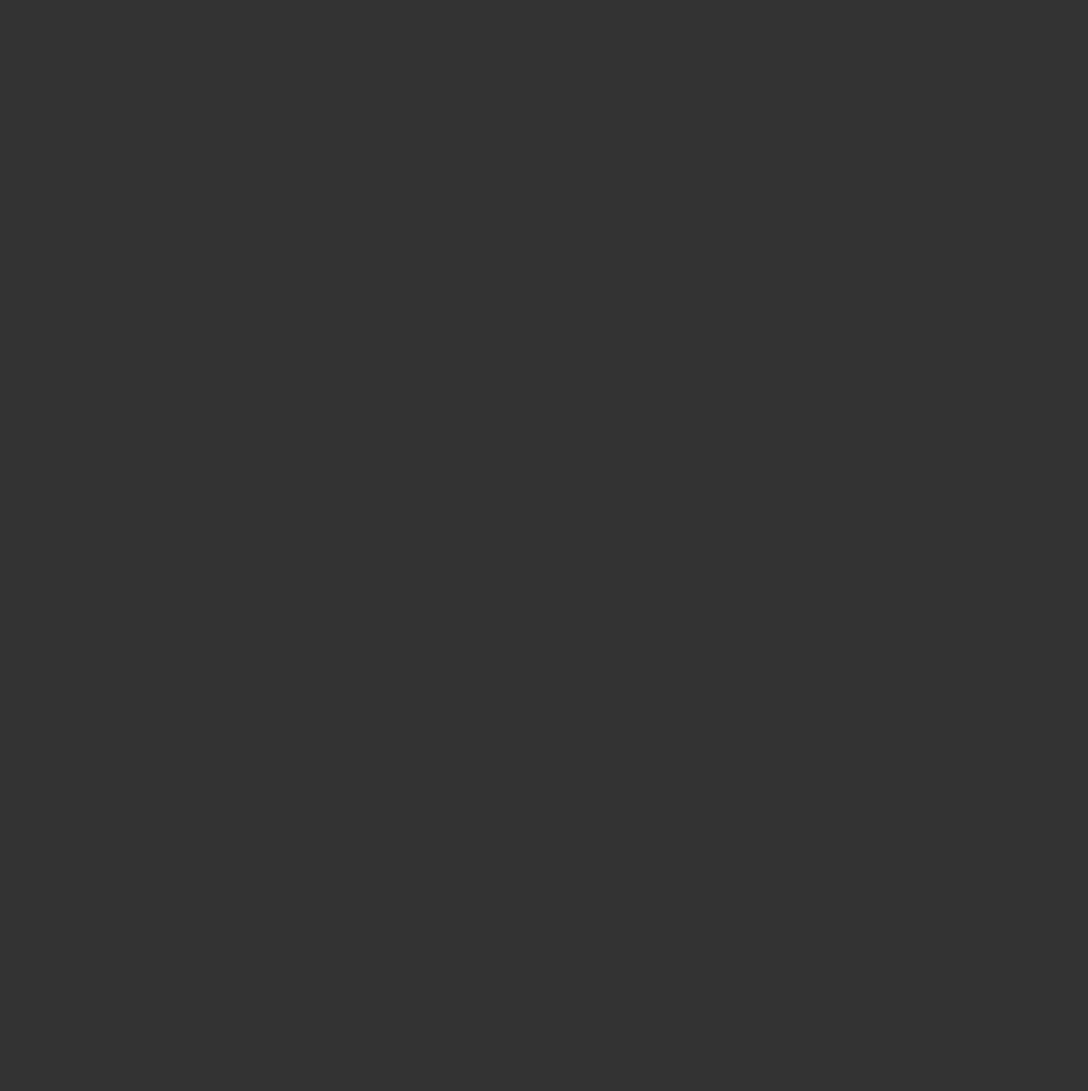
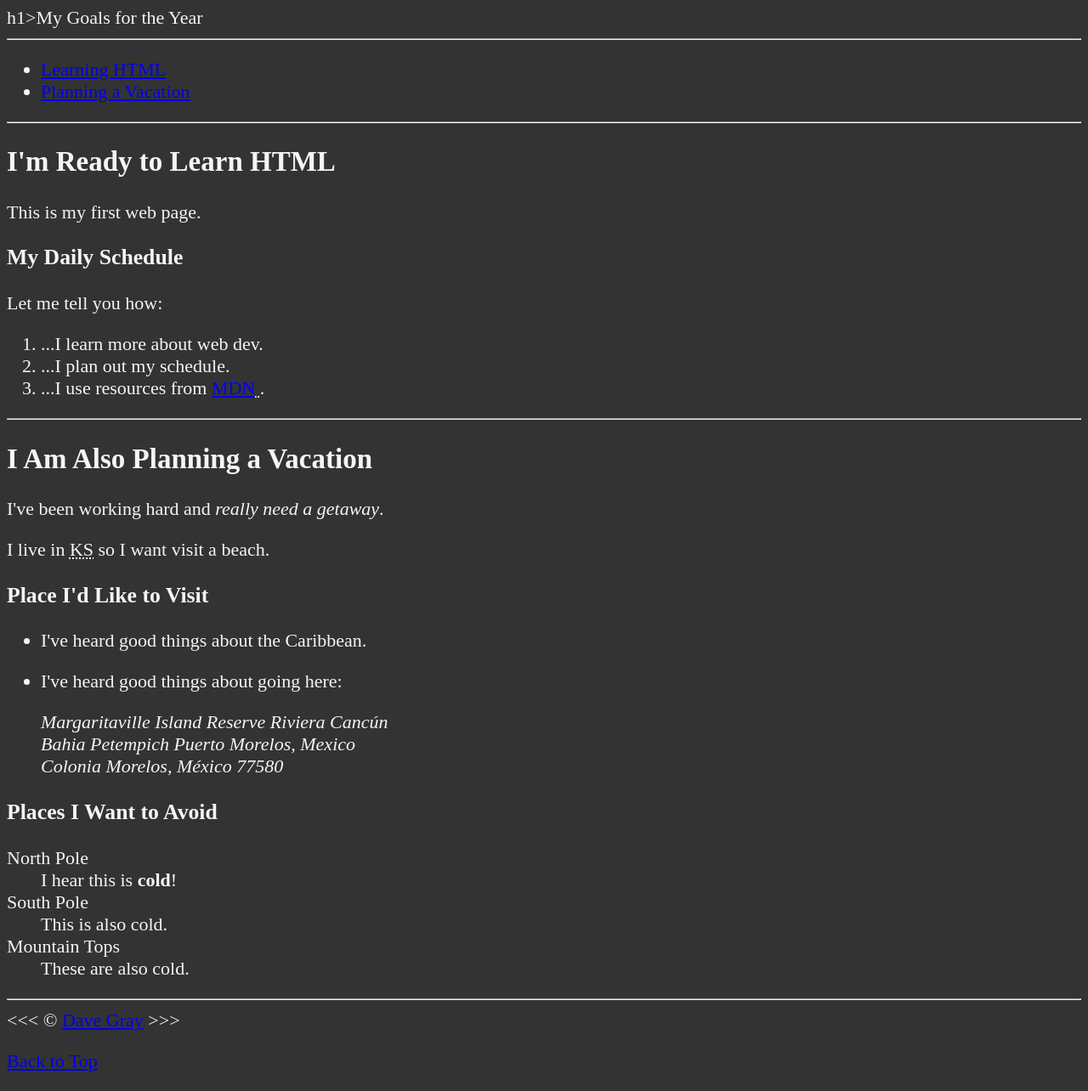
Before and after one commit to jimbo9943/Cowboys, a plain HTML site: page index.html in a window 1280 px wide. Shown: the whole page at 85% size. Before the commit the page ends 800 px from the top, so only its background shows below. Drawn offline with Linux system fonts and the light colour scheme.

Commit message:
second commit

```diff
--- a/index.html
+++ b/index.html
@@ -7,6 +7,77 @@
     <link rel="stylesheet" href="style.css">
 </head>
 <body>
+    h1>My Goals for the Year</h1>
 
+    <hr>
+
+    <nav>
+        <ul>
+            <li>
+                <a href="#html">Learning HTML</a>
+            </li>
+            <li>
+                <a href="#vacation">Planning a Vacation</a>
+            </li>
+        </ul>
+    </nav>
+
+    <hr>
+
+    <section id="html">
+        <h2>I'm Ready to Learn HTML</h2>
+        <p>This is my first web page.</p>
+
+        <h3>My Daily Schedule</h3>
+        <p>Let me tell you how:</p>
+        <ol>
+            <li>...I learn more about web dev.</li>
+            <li>...I plan out my schedule.</li>
+            <li>...I use resources from <abbr title="Mozilla Developer Network">
+                    <a href="https://developer.mozilla.org/">MDN</a>
+                </abbr>.</li>
+        </ol>
+    </section>
+
+    <hr>
+
+    <section id="vacation">
+        <h2>I Am Also Planning a Vacation</h2>
+        <p>I've been working hard and <em>really need a getaway</em>.</p>
+        <p>I live in <abbr title="Kansas">KS</abbr> so I want visit a beach.</p>
+
+        <h3>Place I'd Like to Visit</h3>
+        <ul>
+            <li>
+                <p>I've heard good things about the Caribbean.</p>
+            </li>
+            <li>
+                <p>I've heard good things about going here:</p>
+                <address>
+                    Margaritaville Island Reserve Riviera Cancún<br>
+                    Bahia Petempich Puerto Morelos, Mexico<br>
+                    Colonia Morelos, México 77580
+                </address>
+            </li>
+        </ul>
+        <!-- TODO: Add more places -->
+        <h3>Places I Want to Avoid</h3>
+        <dl>
+            <dt>North Pole</dt>
+            <dd>I hear this is <strong>cold</strong>!</dd>
+
+            <dt>South Pole</dt>
+            <dd>This is also cold.</dd>
+
+            <dt>Mountain Tops</dt>
+            <dd>These are also cold.</dd>
+        </dl>
+    </section>
+
+    <hr>
+    &lt;&lt;&lt; &copy; <a href="about.html">Dave Gray</a> &gt;&gt;&gt;
+    <p>
+        <a href="#">Back to Top</a>
+    </p>
 </body>
 </html>
```
